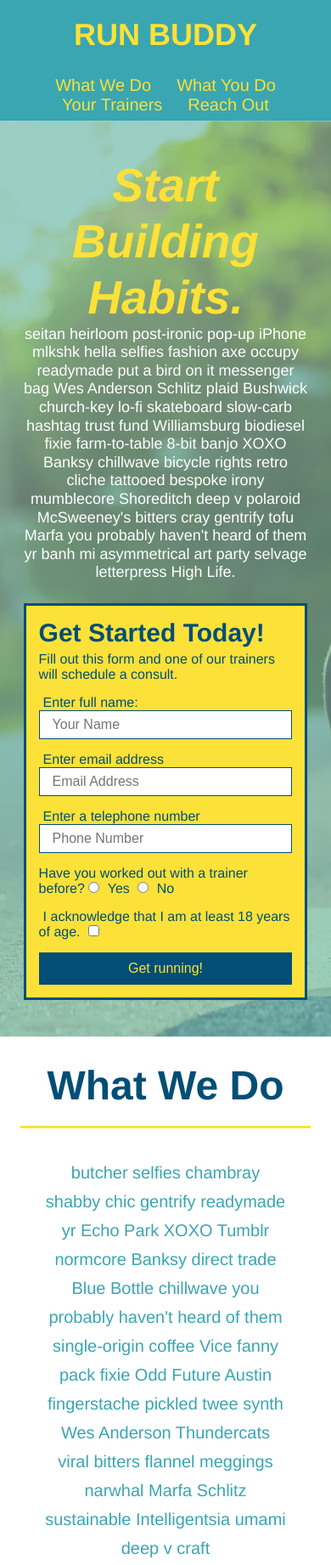
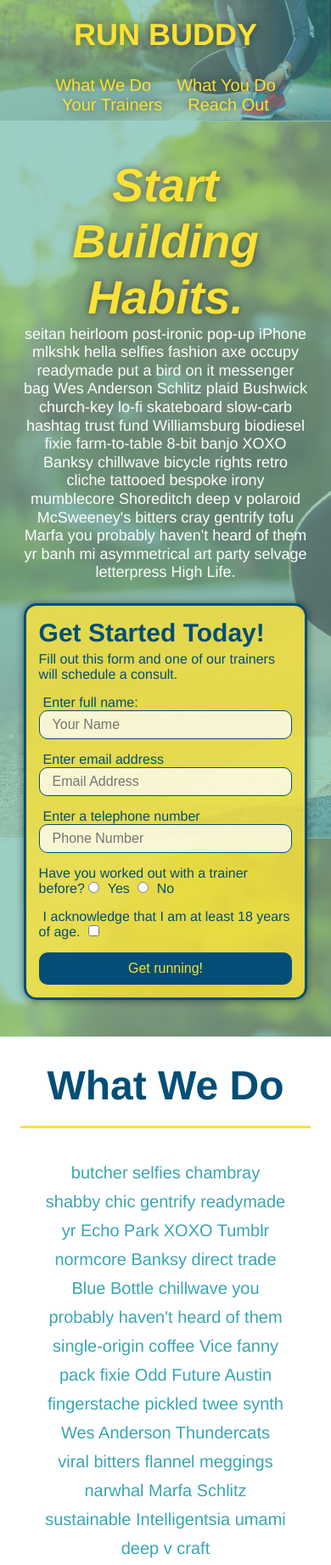
Before and after one commit to cewright98/run-buddy, a plain HTML site: page index.html in a window 390 px wide. Shown: the top 1842 px of the page at 85% size. Drawn offline with Linux system fonts and the light colour scheme.

Commit message:
added transparency, rounded corners, and psuedo-classes

```diff
--- a/assets/css/style.css
+++ b/assets/css/style.css
@@ -16,6 +16,14 @@ header {
     display: flex;
     justify-content: space-between;
     flex-wrap: wrap;
+    position: -webkit-sticky;
+    position: sticky;
+    top: 0;
+    background-image: url("../images/hero-bg.jpg");
+    background-size: cover;
+    background-position: center;
+    background-attachment: fixed;
+    background-position: 80%;
 }
 
 header h1 {
@@ -23,6 +31,7 @@ header h1 {
     font-size: 36px;
     color: #fce138;
     margin: 0;
+    text-shadow: 0 0 10px rgba(0, 0, 0, 0.5);
 }
 
 header a {
@@ -46,6 +55,14 @@ header nav ul li a {
     padding: 10px 15px;
     font-weight: lighter;
     font-size: 1.55vw;
+    text-shadow: 0 0 10px rgba(0, 0, 0, 0.5);
+}
+
+header nav ul li a:hover {
+    background: #fce138;
+    color: #024e76;
+    border-radius: 15px;
+    text-shadow: none;
 }
 
 footer {
@@ -77,13 +94,15 @@ section {
 }
 
 .hero {
-    background-image: url("../images/hero-bg.jpeg");
+    background-image: url("../images/hero-bg.jpg");
     background-size: cover;
     background-position: center;
     display: flex;
     justify-content: center;
     flex-wrap: wrap;
     align-items: flex-start;
+    background-attachment: fixed;
+    background-position: 80%;
 }
 
 .hero-cta {
@@ -99,17 +118,20 @@ section {
     font-style: italic;
     font-size: 55px;
     color: #fce138;
+    text-shadow: 0 0 10px rgba(0, 0, 0, 0.5);
 }
 
 .hero-form {
     color: #024e76;
-    background-color: #fce138;
+    background-color: rgba(252, 225, 56, 0.8);
     padding: 15px;
     border-style: solid;
     border-width: 3px;
     border-color: #024e76;
     width: 40%;
     margin: 3.5%;
+    box-shadow: 0 0 10px rgba(0, 0, 0, 0.5);
+    border-radius: 15px;
 }
 
 .hero-form h3 {
@@ -129,6 +151,13 @@ section {
     color: #024e76;
     width: 100%;
     margin-bottom: 15px;
+    border-radius: 10px;
+    background-color: rgba(255, 255, 255, 0.75);
+}
+
+.form-input:focus {
+    background-color: rgba(255, 255, 255, 1);
+    outline: none;
 }
 
 .hero-form label {
@@ -141,6 +170,11 @@ section {
     border: none;
     padding: 10px 20px;
     font-size: 16px;
+    border-radius: 10px;
+}
+
+.hero-form button:hover {
+    background-color: #39a6b2;
 }
 
 .intro p {
@@ -178,11 +212,14 @@ section {
     margin: 50px auto;
     padding-bottom: 50px;
     width: 80%;
-    border-bottom: 1px solid #39a6b2;
     display: flex;
     flex-wrap: wrap;
     align-items: center;
     justify-content: space-between;
+}
+
+.step:not(:last-child) {
+    border-bottom: 1px solid #39a6b2;
 }
 
 .step h3 {
@@ -314,13 +351,20 @@ section {
 
 .contact-form input, .contact-form textarea {
     border: 1px solid #024e76;
+    border-radius: 10px;
     display: block;
     padding: 7px 15px;
     font-size: 16px;
     color: #024e76;
     width: 100%;
     margin-bottom: 15px;
-    margin-top: 5px
+    margin-top: 5px;
+    background-color: rgba(255, 255, 255, 0.75);
+}
+
+.contact-form input:focus, .contact-form textarea:focus {
+    background-color: rgba(255, 255, 255, 1);
+    outline: none;
 }
 
 .contact-form button {
@@ -331,6 +375,12 @@ section {
     text-align: center;
     padding: 15px 0;
     font-size: 16px;
+    border-radius: 10px;
+}
+
+.contact-form button:hover {
+    color: #fce138;
+    background: #39a6b2;
 }
 
 .flex-row {
@@ -342,6 +392,7 @@ section {
     header {
         padding-bottom: 0;
         justify-content: center;
+        position: relative;
     }
 
     header h1 {
```
Also changed, not shown: assets/images/hero-bg.jpg (renamed from assets/images/hero-bg.jpeg), 1 other file.
